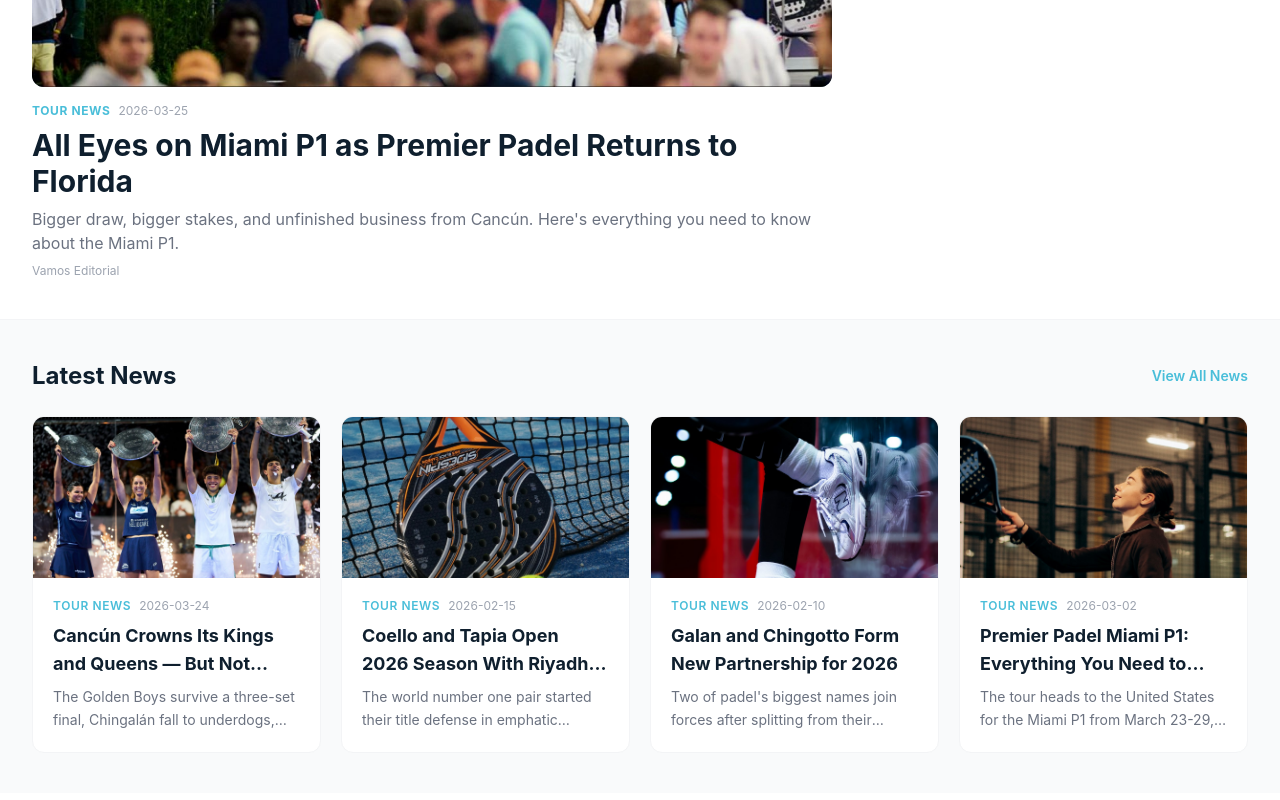
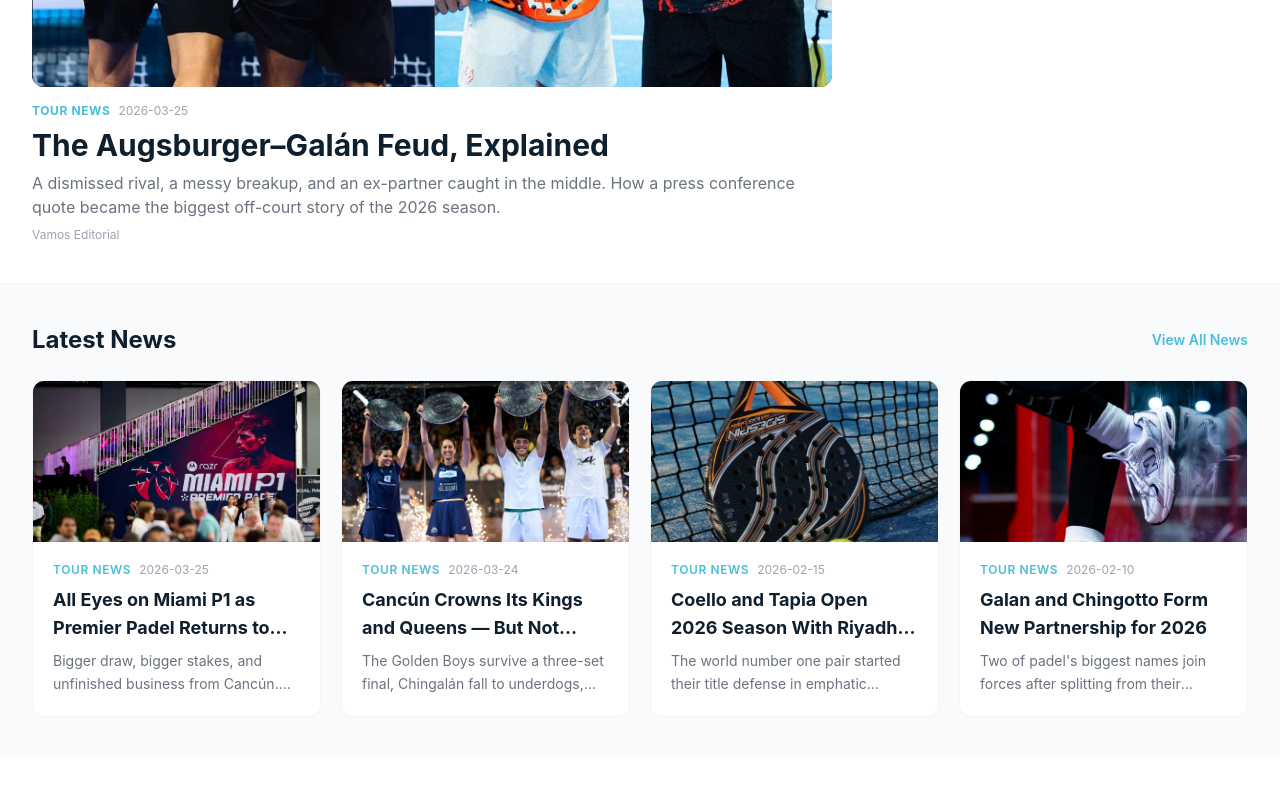
Before and after one commit to serenity42-ai/vamos-net, a Next.js app: page / in a window 1280 px wide. Shown: the part 500-1300 px from the top of the page. Built offline with nearby package versions, Linux system fonts and the light colour scheme.

Commit message:
Add Augsburger-Galan feud article with split photo

```diff
--- a/src/data/mock.ts
+++ b/src/data/mock.ts
@@ -37,6 +37,27 @@
 // --- ARTICLES (accurate 2026 season data) ---
 
 export const articles: Article[] = [
+  {
+    slug: "augsburger-galan-feud-explained",
+    title: "The Augsburger–Galán Feud, Explained",
+    excerpt:
+      "A dismissed rival, a messy breakup, and an ex-partner caught in the middle. How a press conference quote became the biggest off-court story of the 2026 season.",
+    category: "Tour News",
+    author: "Vamos Editorial",
+    date: "2026-03-25",
+    imageUrl: "/images/news/augsburger-galan-feud-2026.jpg",
+    body: `<p>It started with a question from a journalist and ended up as the most talked-about moment off the court this season.</p>
+<p>During the Gijón P2 two weeks ago, reporter Joaquín Serna asked Leo Augsburger about Alejandro Galán. The young Argentine didn't soften it. "I'm not a fan of Galán, I don't watch him much and he's not a big deal," he said. Then, for contrast, he praised Agustín Tapia — his close friend and the man he faces across the net in almost every final — calling him someone born with talent to be at the top, a great person, very family-oriented. The implication was clear enough.</p>
+<p>The comments spread through padel social media within hours. By the time Galán reached the Gijón semifinal, he knew exactly what had been said. His response, at the post-match press conference, was measured but pointed. "He's a great guy, but I feel he's had a very bad environment for a long time," Galán said — a comment widely understood as a dig at Lebrón's influence on his young partner. Coming from the man who spent four years alongside El Lobo and knows exactly how that dynamic works, the words carried weight.</p>
+<p>He went further: "Leo is an ambitious and competitive player who likes confrontation. I think it's a tactic of his to motivate himself. That's all there is to it."</p>
+<p>To understand why this matters, you need the backstory.</p>
+<p>Galán spent four years alongside Juan Lebrón in what became the most successful partnership in modern padel — 33 titles, including the Rome Major and the 2024 Riyadh P1, where they beat Coello and Tapia in what many consider the greatest match ever played. But behind the trophies, the relationship deteriorated. Galán later admitted in interviews that he should have ended the partnership earlier, staying only because the results kept coming. When the split finally happened in early 2024, Galán said it was a relief. Lebrón has said the timing wasn't his choice.</p>
+<p>Now Lebrón plays with Augsburger. The kid from Posadas who just publicly dismissed his ex-partner's biggest rival. The same ex-partner who shared a court with Galán for years and knows every weakness.</p>
+<p>That's the subtext every time these pairs meet. When the Golden Boys faced Lebrón and Augsburger in the Cancún final last week, Galán and Chingotto had already been knocked out in the quarters. But Miami has put Coello/Tapia and Lebrón/Augsburger in the same half again, meaning a potential semifinal collision — while Chingalán sit in the other half as defending champions. If the draw plays out to seedings, the final could be Galán against his ex-partner's new teammate, the one who called him "nothing special" on camera.</p>
+<p>Augsburger, to his credit, isn't apologising. At 22, he's already shown he can back up the talk — his Cancún final performance against the world number ones went to three sets and could easily have gone his way. He plays with the kind of fearless aggression that makes good television and uncomfortable press conferences. Whether the Galán comments are genuine disrespect or calculated psychological warfare, they've done what they were always going to do: make every future meeting between these players unmissable.</p>
+<p>Galán closed the Gijón episode with a line that was either gracious or devastating, depending on how you read it. "I'm not holding it against him. We've known each other for a long time, and I wish him all the best. He's going to be a great player — who knows, maybe years from now I'll have to call him for help." The smile said one thing. The emphasis on "years from now" said another.</p>
+<p>Padel has never had a rivalry quite like this — personal, generational, and tangled up in the sport's most famous breakup. Miami won't settle it. But it might make it louder.</p>`,
+  },
   {
     slug: "miami-p1-2026-preview",
     title: "All Eyes on Miami P1 as Premier Padel Returns to Florida",
```
Also changed, not shown: public/images/news/augsburger-galan-feud-2026.jpg (added).
